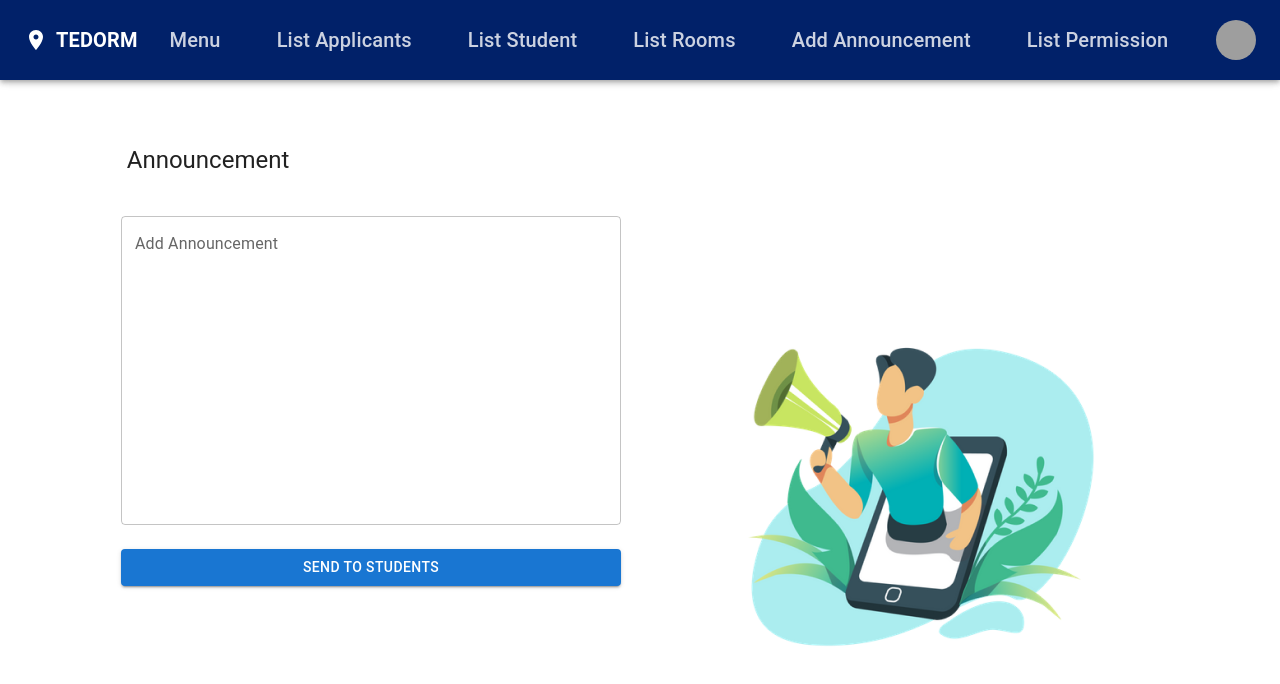
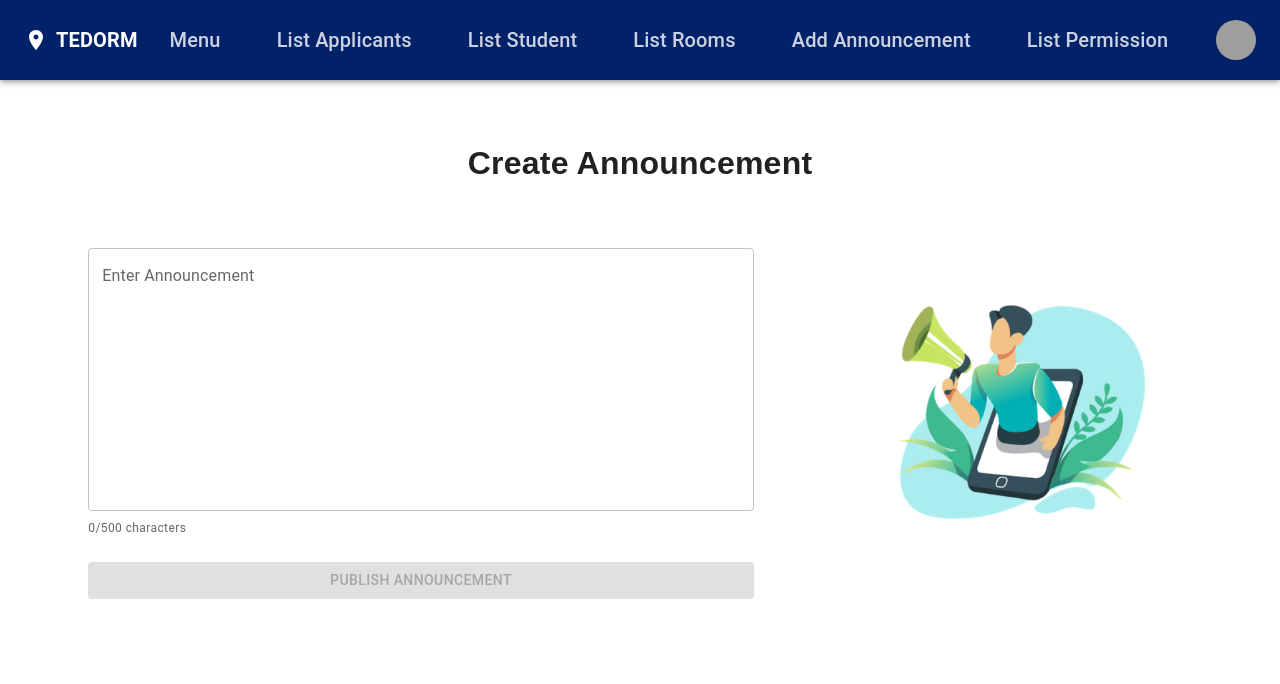
Before and after one commit to serrasabah/tedorm-frontend, a React (Create React App) app: page /AddAnnouncement in a window 1280 px wide. Shown: the top 684 px of the page. Built offline with nearby package versions, Linux system fonts and the light colour scheme; grey boxes are pictures that could not be loaded; a web font is replaced by a local one.

Commit message:
Admin Add Announce page is updated
- Page design changed
- Functionality added

```diff
--- a/src/AdminPages/AnnouncementPage/AddAnnouncement.js
+++ b/src/AdminPages/AnnouncementPage/AddAnnouncement.js
@@ -1,4 +1,5 @@
 import * as React from "react";
+import { useRef } from "react";
 import {
   Button,
   CardMedia,
@@ -12,17 +13,20 @@ import {
 } from "@mui/material";
 import { createTheme, ThemeProvider } from "@mui/material/styles";
 import { toast } from "react-toastify";
-import { useState, useEffect } from "react";
+import { useState } from "react";
 import { useParams } from "react-router-dom";
 import AppBarForAdmin from "../AppBarForAdmin";
 import { UserApi } from "../../api/UserApi";
 import { AnnouncementApi } from "../../api/AnnouncementApi";
 import AnnouncementIcon from "./AnnouncementIcon.png";
+
 export default function AddAnnouncement() {
   const announcementApi = new AnnouncementApi();
   const adminApi = new UserApi();
   const [admin, setAdmin] = useState(null);
   const { id } = useParams();
+
+  const textFieldRef = useRef();
 
   const handleSubmit = (event) => {
     event.preventDefault();
@@ -43,15 +47,18 @@ export default function AddAnnouncement() {
     const response = await announcementApi.addAnnouncement(formState);
     if (response.data.responseType === "SUCCESS") {
       toast.success(response.data.message);
+      setFormState({});
+      textFieldRef.current.value = "";
     }
   }
+
   const theme = createTheme();
 
   return (
     <div>
       <AppBarForAdmin />
       <ThemeProvider theme={theme}>
-        <Container component="main" maxWidth="xs">
+        <Container component="main" maxWidth="lg">
           <CssBaseline />
           <Box
             sx={{
@@ -61,15 +68,23 @@ export default function AddAnnouncement() {
               alignItems: "center",
             }}
           >
-            <Typography component="h1" variant="h5" sx={{ mr: 108 }}>
-              Announcement
+            <Typography
+              component="h1"
+              variant="h4"
+              sx={{ mb: 3, fontFamily: "Arial", fontWeight: "bold", fontSize: "2rem" }}
+            >
+              Create Announcement
             </Typography>
-            <Box
+            <Grid
+              container
+              spacing={2}
               sx={{
                 display: "flex",
                 alignItems: "center",
+                justifyContent: "space-around",
               }}
             >
+              <Grid item xs={12} md={7}>
                 <Box
                   component="form"
                   noValidate
@@ -78,23 +93,28 @@ export default function AddAnnouncement() {
                     display: "flex",
                     flexDirection: "column",
                     alignItems: "center",
-                  width: "500px",
-                  height: "600px",
+                    width: "100%",
                     mt: 5,
                   }}
                 >
                   <Grid container spacing={2}>
                     <Grid item xs={12}>
-                    <FormControl fullWidth xs={15}>
+                      <FormControl fullWidth>
                         <TextField
+                          inputRef={textFieldRef}
                           onChange={onInputChange}
                           name="announcement"
                           id="outlined-multiline-static"
-                        label="Add Announcement"
+                          label="Enter Announcement"
                           multiline
-                        rows={12}
-                        defaultValue=""
+                          rows={10}
+                          maxRows={15}
+                          variant="outlined"
+                          inputProps={{ maxLength: 500 }}
                         />
+                        <Typography variant="caption" color="text.secondary" sx={{ mt: 1 }}>
+                          {formState.announcement ? formState.announcement.length : 0}/500 characters
+                        </Typography>
                       </FormControl>
                     </Grid>
                   </Grid>
@@ -104,22 +124,24 @@ export default function AddAnnouncement() {
                     fullWidth
                     variant="contained"
                     sx={{ mt: 3, mb: 2 }}
-                  disabled={formState.address === null}
+                    disabled={!formState.announcement}
                   >
-                  Send to Students
+                    Publish Announcement
                   </Button>
                 </Box>
+              </Grid>
+              <Grid item xs={12} md={4}>
                 <CardMedia
                   component="img"
                   sx={{
-                  width: "auto",
-                  height: "100%",
-                  marginLeft: 2,
+                    width: "100%",
+                    height: "auto",
                   }}
                   image={AnnouncementIcon}
                   alt="Announcement Icon"
                 />
-            </Box>
+              </Grid>
+            </Grid>
           </Box>
         </Container>
       </ThemeProvider>
```
Lines whose indentation alone changed are shown as unchanged.
